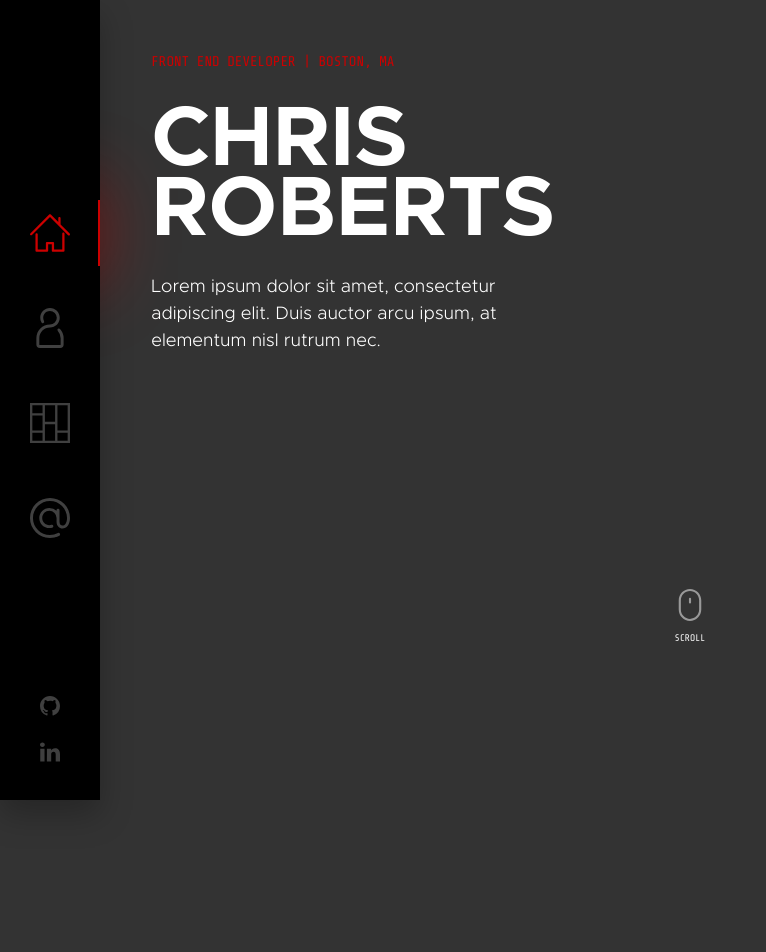
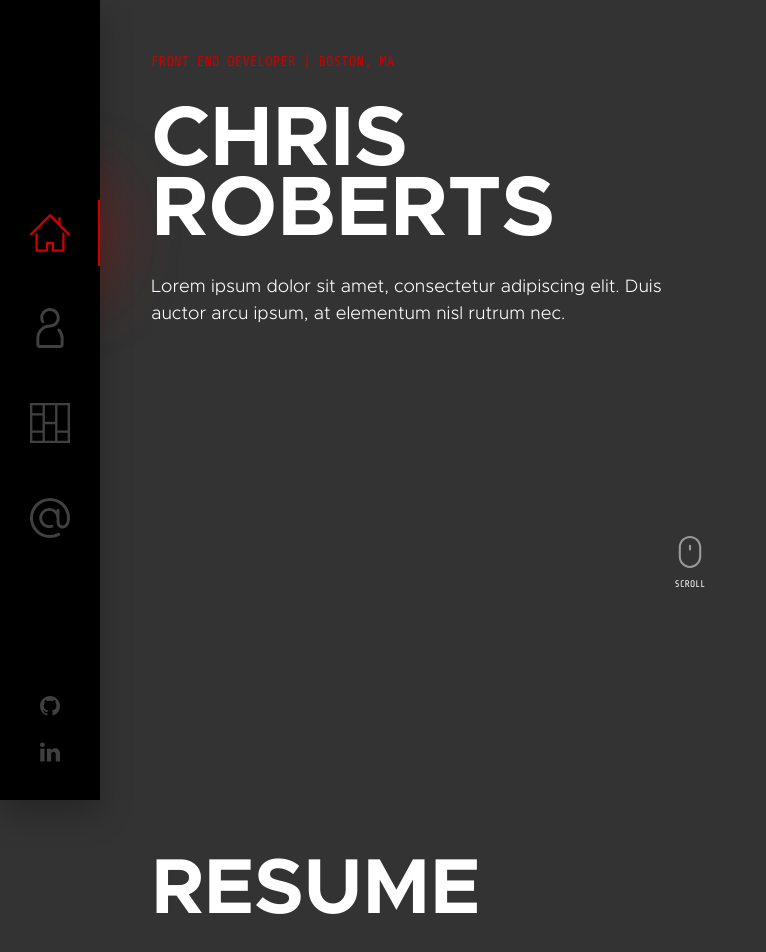
Before and after one commit to therstyle/chrisrobertsweb, a Vue app: page / in a window 1280 px wide. Shown: the top 952 px of the page, without its empty margins (0-766 px from the left). Built offline with nearby package versions, Linux system fonts and the light colour scheme.

Commit message:
Added header component + structure of resume component

```diff
--- a/src/App.vue
+++ b/src/App.vue
@@ -50,20 +50,19 @@ body {
   }
 }
 
-h1,
-h2,
-h3,
-h4,
-h5,
-h6 {
-  &.heading {
-    text-transform: uppercase;
-  }
+.heading {
+  font-size: 6.1vw;
+  margin-bottom: var(--space-2);
+  text-transform: uppercase;
 }
 
-h1.heading {
-  font-size: 6.1vw;
-  margin-bottom: var(--space-2);
+header.heading {
+  padding-left: 4vw;
+
+  h1 {
+    font-size: 6.1vw;
+    line-height: 1;
+  }
 }
 
 .sub-heading {
--- a/src/components/Intro.vue
+++ b/src/components/Intro.vue
@@ -1,6 +1,6 @@
 <template>
   <section class="intro">
-    <div class="intro--content content">
+    <div class="intro--content">
       <h6 class="sub-heading">Front End Developer | Boston, MA</h6>
       <h1 class="heading">
         Chris <br>
@@ -32,11 +32,12 @@ export default {
   overflow: hidden;
   display: flex;
   flex-direction: column;
+  padding: 4vw;
 }
 
 .intro--content {
   max-width: 40vw;
-  margin-bottom: var(--space-2);
+  margin-bottom: 4vw;
 
   .heading {
     font-size: 6.6vw;
--- a/src/components/Resume.vue
+++ b/src/components/Resume.vue
@@ -1,18 +1,38 @@
 <template>
   <section class="resume">
-    <div class="resume--content content">
+    <Heading title="Resume"></Heading>
 
+    <div class="resume--content">
+      <div class="timline">
+
+      </div>
+
+      <aside>
+
+      </aside>
     </div>
   </section>
 </template>
 
 <script>
+import Heading from './layout/Heading.vue';
+
 export default {
-  name: 'Resume'
+  name: 'Resume',
+  components: {
+    Heading
+  }
 }
 </script>
 
 
-<style lang="sass">
+<style lang="scss">
+  .resume {
+    padding: 4vw 0;
+  }
 
+  .resume--content {
+    padding: 0 4vw;
+    display: flex;
+  }
 </style>
--- /dev/null
+++ b/src/components/layout/Heading.vue
@@ -0,0 +1,16 @@
+<template>
+  <header class="heading">
+    <h1>{{ title }}</h1>
+  </header>
+</template>
+
+<script>
+export default {
+  name: 'Heading',
+  props: ['title']
+}
+</script>
+
+<style lang="scss" scoped>
+
+</style>
```
